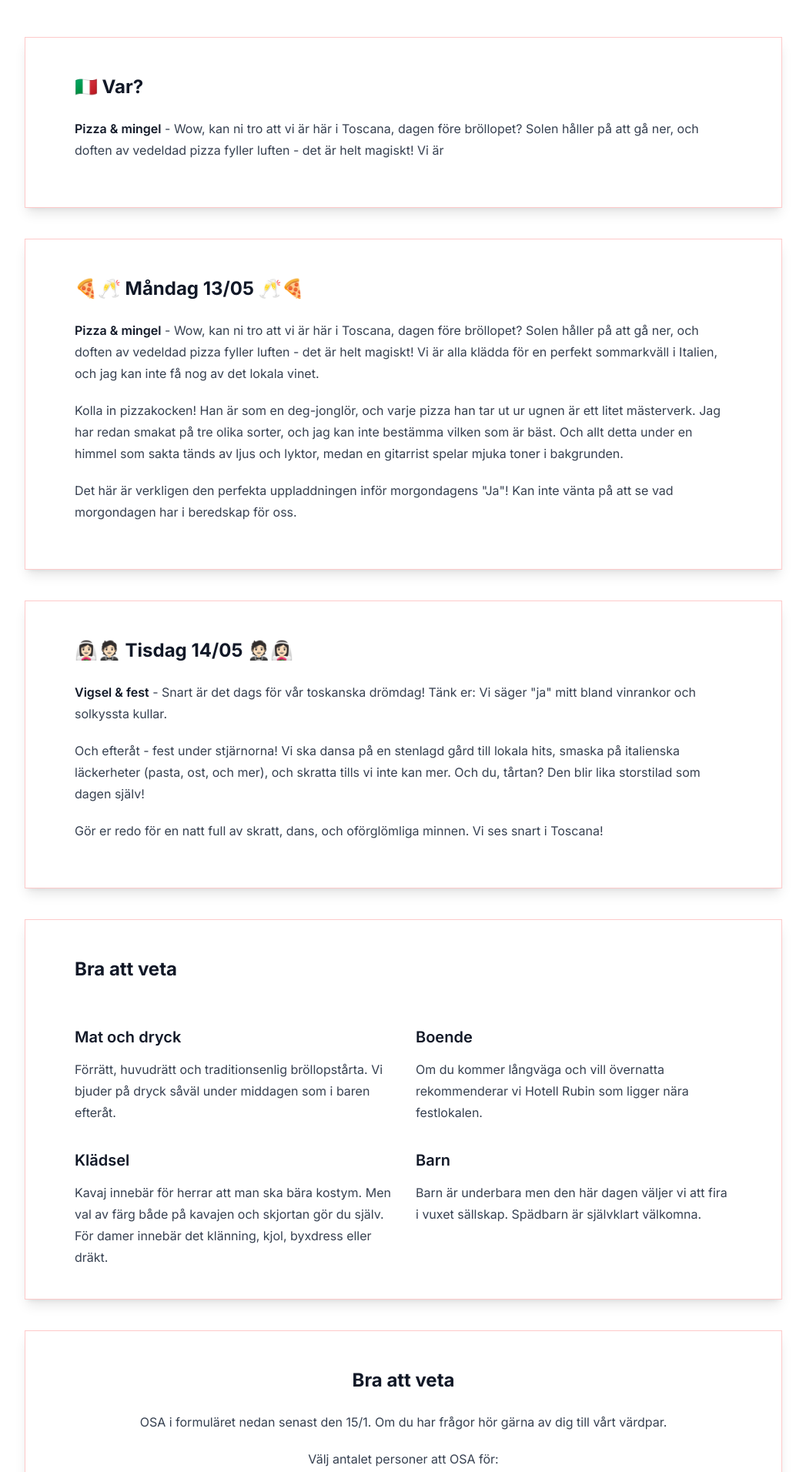
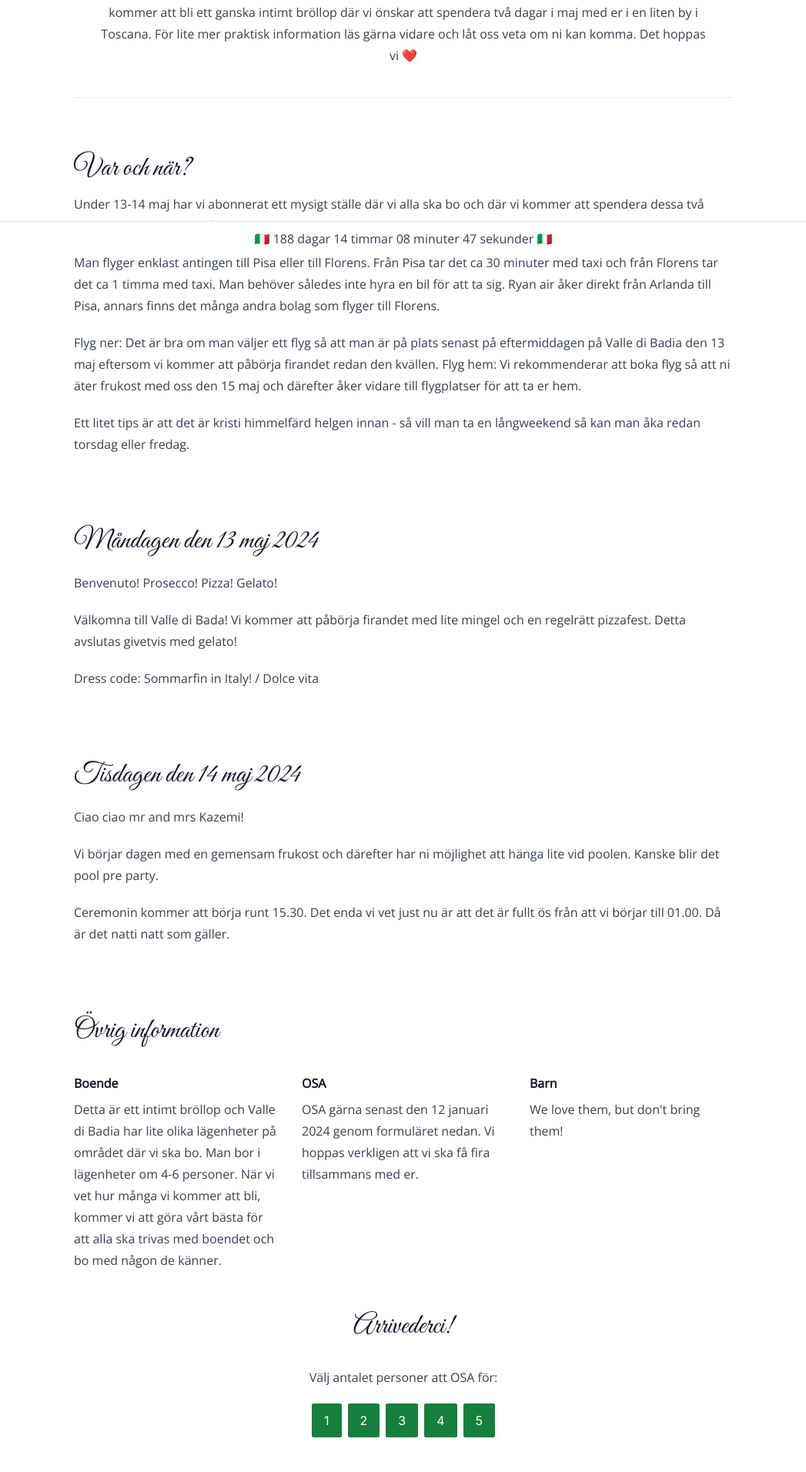
Before and after one commit to scarsam/kazemi, a Next.js app: page / in a window 1280 px wide. Shown: the part 468-2380 px from the top of the page at 77% size, without its empty margins (116-1163 px from the left). Built offline with nearby package versions, Linux system fonts and the light colour scheme.

Commit message:
Take #2 - feedback from mrs kazemi

```diff
--- /dev/null
+++ b/app/components/ConfettiWrapper.tsx
@@ -0,0 +1,10 @@
+"use client";
+
+import Confetti from "react-confetti";
+
+
+export const ConfettiWrapper = () => {
+  return (
+    <Confetti />
+  )
+}
--- a/app/components/CountdownTimer.tsx
+++ b/app/components/CountdownTimer.tsx
@@ -1,5 +1,8 @@
-"use client"
-import React, { useState, useEffect } from 'react';
+"use client";
+import React, { useState, useEffect, useCallback } from "react";
+import { Open_Sans } from "next/font/google";
+
+const open = Open_Sans({ subsets: ["latin"], weight: "400" });
 
 interface Props {
   endDate: Date;
@@ -11,22 +14,26 @@ const CountdownTimer: React.FC<Props> = ({ endDate }) => {
   const [minutes, setMinutes] = useState(0);
   const [seconds, setSeconds] = useState(0);
 
-  const calculateTimeLeft = () => {
+  const calculateTimeLeft = useCallback(() => {
     const now = new Date();
     const difference = endDate.getTime() - now.getTime();
 
     const daysDifference = Math.floor(difference / (1000 * 60 * 60 * 24));
-    const hoursDifference = Math.floor((difference % (1000 * 60 * 60 * 24)) / (1000 * 60 * 60));
-    const minutesDifference = Math.floor((difference % (1000 * 60 * 60)) / (1000 * 60));
+    const hoursDifference = Math.floor(
+      (difference % (1000 * 60 * 60 * 24)) / (1000 * 60 * 60),
+    );
+    const minutesDifference = Math.floor(
+      (difference % (1000 * 60 * 60)) / (1000 * 60),
+    );
     const secondsDifference = Math.floor((difference % (1000 * 60)) / 1000);
 
     return {
       daysDifference,
       hoursDifference,
       minutesDifference,
-      secondsDifference
+      secondsDifference,
     };
-  };
+  }, [endDate]);
 
   useEffect(() => {
     const timerID = setInterval(() => {
@@ -41,9 +48,14 @@ const CountdownTimer: React.FC<Props> = ({ endDate }) => {
   }, [calculateTimeLeft]);
 
   return (
-    <p>
-      {String(days).padStart(2, '0')}dagar {String(hours).padStart(2, '0')}timmar {String(minutes).padStart(2, '0')}minuter {String(seconds).padStart(2, '0')}sekunder
-    </p>
+    <div className="fixed bottom-0 bg-white w-full left-0 right-0 text-center border-t">
+      <p className={`my-2 ${open.className}`}>
+        🇮🇹{' '}
+        {String(days).padStart(2, "0")} dagar {String(hours).padStart(2, "0")}{" "}
+        timmar {String(minutes).padStart(2, "0")} minuter{" "}
+        {String(seconds).padStart(2, "0")} sekunder 🇮🇹
+      </p>
+    </div>
   );
 };
 
--- a/app/components/FormWrapper.tsx
+++ b/app/components/FormWrapper.tsx
@@ -1,9 +1,11 @@
 "use client";
 
-import { useEffect, useRef, useState } from "react";
+import { useRef, useState } from "react";
 import { Form } from "./Form";
 import { createRow } from "../actions/formActions";
 import { useFormState, useFormStatus } from "react-dom";
+// import { ConfettiWrapper } from "./ConfettiWrapper";
+import Confetti from "react-confetti";
 
 const SubmitButton = ({
   status,
@@ -12,34 +14,13 @@ const SubmitButton = ({
   status: string | undefined;
   clearForm: void;
 }) => {
-  // const [success, setSuccess] = useState(false);
   const { pending } = useFormStatus();
-
-  // useEffect(() => {
-  //   let successTimeout: ReturnType<typeof setTimeout> | undefined;
-
-  //   if (status === "success") {
-  //     setSuccess(true);
-
-  //     // Set a new timeout to reset the success state after 4 seconds (2 seconds for "success" and an additional 2 seconds to reset).
-  //     successTimeout = setTimeout(() => {
-  //       setSuccess(false);
-  //     }, 4000);
-  //   }
-
-  //   // Cleanup function to clear the timeout when the component unmounts or status changes.
-  //   return () => {
-  //     if (successTimeout) {
-  //       clearTimeout(successTimeout);
-  //     }
-  //   };
-  // }, [status, clearForm]);
 
   return (
     <button
       disabled={pending}
       type="submit"
-      className="bg-blue-500 hover:bg-blue-700 text-white font-bold py-2 px-4 rounded col-span-2 disabled:opacity-50 disabled:cursor-not-allowed w-full"
+      className="bg-green-700 hover:bg-green-800 text-white py-2 px-4 rounded col-span-2 disabled:opacity-50 disabled:cursor-not-allowed w-full"
     >
       {pending ? "Skickar 🎉 ❤️ 🎉 ❤️ 🎉" : "Skicka"}
     </button>
@@ -57,8 +38,8 @@ export const FormWrapper = () => {
         {[1, 2, 3, 4, 5].map((i) => (
           <button
             key={i}
-            className={`bg-red-200 px-4 py-2 rounded-sm hover:bg-red-300 ${
-              guests === i ? "bg-red-400" : ""
+            className={`bg-green-700 text-white px-4 py-2 mx-1 rounded-sm hover:bg-green-800 ${
+              guests === i ? "bg-red-500" : ""
             }`}
             onClick={() => setGuests(i)}
           >
--- a/app/page.tsx
+++ b/app/page.tsx
@@ -1,11 +1,15 @@
 import Image from "next/image";
 import CountdownTimer from "./components/CountdownTimer";
-import { Form } from "./components/Form";
 import { FormWrapper } from "./components/FormWrapper";
+import { Great_Vibes } from "next/font/google";
+import { Open_Sans } from "next/font/google";
+
+const vibe = Great_Vibes({ subsets: ["latin"], weight: "400" });
+const open = Open_Sans({ subsets: ["latin"], weight: "300" });
 
 export default function Home() {
   return (
-    <main className="flex min-h-screen max-w-5xl m-auto items-center justify-center flex-col py-10 px-5 prose">
+    <main className="flex min-h-screen max-w-5xl m-auto items-center justify-center flex-col py-10 px-5 prose mb-8">
       <section className="font-mono text-center">
         <div className="mb-4 relative w-52 h-52 m-auto">
           <Image
@@ -16,107 +20,126 @@ export default function Home() {
             src="/sam-madde.jpeg"
           />
         </div>
-        <h1 className="text-md mt-20">The Kazemis</h1>
-        <h2 className="text-xs">❤️ 13/05 - 14/05 - 2024 ❤️</h2>
-        <CountdownTimer endDate={new Date("2024-05-13")} />
+        <h1
+          className={`pb-4 text-md mt-20 mb-0 text-5xl ${vibe.className}`}
+        >
+          The Kazemis
+        </h1>
       </section>
-      <section className="pt-10 w-full">
-        <div className="shadow-lg border border-red-200 px-8 pb-4 md:pb-10 md:px-16">
-          <h2>🇮🇹 Var?</h2>
-          <p>
-            <strong>Pizza & mingel</strong> - Wow, kan ni tro att vi är här i
-            Toscana, dagen före bröllopet? Solen håller på att gå ner, och
-            doften av vedeldad pizza fyller luften - det är helt magiskt! Vi är
+      <section className="w-full">
+        <div className="px-8 md:mx-16 text-center border-b pb-5">
+        <h2 className={`text-sm mt-4 ${open.className}`}>13 - 14 maj 2024</h2>
+          <p className={open.className}>
+            Vi älskar varandra! Vi älskar er! Vi ska gifta oss och vill inget
+            hellre än dela den glädjen med just er. Det kommer att bli ett
+            ganska intimt bröllop där vi önskar att spendera två dagar i maj med
+            er i en liten by i Toscana. För lite mer praktisk information läs
+            gärna vidare och låt oss veta om ni kan komma. Det hoppas vi ❤️
           </p>
         </div>
       </section>
-      <section className="pt-10 w-full">
-        <div className="shadow-lg border border-red-200 px-8 pb-4 md:pb-10 md:px-16">
-          <h2>🍕🥂 Måndag 13/05 🥂🍕</h2>
-          <p>
-            <strong>Pizza & mingel</strong> - Wow, kan ni tro att vi är här i
-            Toscana, dagen före bröllopet? Solen håller på att gå ner, och
-            doften av vedeldad pizza fyller luften - det är helt magiskt! Vi är
-            alla klädda för en perfekt sommarkväll i Italien, och jag kan inte
-            få nog av det lokala vinet.
+      <section className="w-full">
+        <div className="px-8 md:px-16">
+          <h2 className={`${vibe.className} text-4xl mb-3`}>Var och när?</h2>
+          <p className={open.className}>
+            Under 13-14 maj har vi abonnerat ett mysigt ställe där vi alla ska
+            bo och där vi kommer att spendera dessa två dagar. I en liten by
+            utanför Pisa, Toscana, i Italien.
           </p>
-          <p>
-            Kolla in pizzakocken! Han är som en deg-jonglör, och varje pizza han
-            tar ut ur ugnen är ett litet mästerverk. Jag har redan smakat på tre
-            olika sorter, och jag kan inte bestämma vilken som är bäst. Och allt
-            detta under en himmel som sakta tänds av ljus och lyktor, medan en
-            gitarrist spelar mjuka toner i bakgrunden.
+          <p className={open.className}>
+            Man flyger enklast antingen till Pisa eller till Florens. Från Pisa
+            tar det ca 30 minuter med taxi och från Florens tar det ca 1 timma
+            med taxi. Man behöver således inte hyra en bil för att ta sig. Ryan
+            air åker direkt från Arlanda till Pisa, annars finns det många andra
+            bolag som flyger till Florens.
           </p>
-          <p>
-            Det här är verkligen den perfekta uppladdningen inför morgondagens
-            &quot;Ja&quot;! Kan inte vänta på att se vad morgondagen har i
-            beredskap för oss.
+          <p className={open.className}>
+            Flyg ner: Det är bra om man väljer ett flyg så att man är på plats
+            senast på eftermiddagen på Valle di Badia den 13 maj eftersom vi
+            kommer att påbörja firandet redan den kvällen. Flyg hem: Vi
+            rekommenderar att boka flyg så att ni äter frukost med oss den 15
+            maj och därefter åker vidare till flygplatser för att ta er hem.
+          </p>
+          <p className={open.className}>
+            Ett litet tips är att det är kristi himmelfärd helgen innan - så
+            vill man ta en långweekend så kan man åka redan torsdag eller
+            fredag.
           </p>
         </div>
       </section>
-      <section className="pt-10 w-full">
-        <div className="shadow-lg border border-red-200 px-8 pb-4 md:pb-10 md:px-16">
-          <h2>👰🏻‍♀️🤵🏻 Tisdag 14/05 🤵🏻👰🏻‍♀️</h2>
-          <article>
+      <section className="w-full">
+        <div className="px-8 md:px-16">
+          <h2 className={`${vibe.className} text-4xl mb-3`}>
+            Måndagen den 13 maj 2024
+          </h2>
+          <article className={open.className}>
+            <p>Benvenuto! Prosecco! Pizza! Gelato!</p>
             <p>
-              <strong>Vigsel & fest</strong> - Snart är det dags för vår
-              toskanska drömdag! Tänk er: Vi säger &quot;ja&quot; mitt bland
-              vinrankor och solkyssta kullar.
+              Välkomna till Valle di Bada! Vi kommer att påbörja firandet med
+              lite mingel och en regelrätt pizzafest. Detta avslutas givetvis
+              med gelato!
+            </p>
+            <p>Dress code: Sommarfin in Italy! / Dolce vita</p>
+          </article>
+        </div>
+      </section>
+      <section className="w-full">
+        <div className="px-8 md:px-16">
+          <h2 className={`${vibe.className} text-4xl mb-3`}>
+            Tisdagen den 14 maj 2024
+          </h2>
+          <article className={open.className}>
+            <p>Ciao ciao mr and mrs Kazemi!</p>
+            <p>
+              Vi börjar dagen med en gemensam frukost och därefter har ni
+              möjlighet att hänga lite vid poolen. Kanske blir det pool pre
+              party.
             </p>
             <p>
-              Och efteråt - fest under stjärnorna! Vi ska dansa på en stenlagd
-              gård till lokala hits, smaska på italienska läckerheter (pasta,
-              ost, och mer), och skratta tills vi inte kan mer. Och du, tårtan?
-              Den blir lika storstilad som dagen själv!
-            </p>
-          </article>
-          <article>
-            <p>
-              Gör er redo för en natt full av skratt, dans, och oförglömliga
-              minnen. Vi ses snart i Toscana!
+              Ceremonin kommer att börja runt 15.30. Det enda vi vet just nu är
+              att det är fullt ös från att vi börjar till 01.00. Då är det natti
+              natt som gäller.
             </p>
           </article>
         </div>
       </section>
-      <section className="pt-10 w-full">
-        <div className="shadow-lg border border-red-200 px-8 pb-4 md:pb-10 md:px-16 grid grid-cols-2 gap-x-8">
-          <h2 className="col-span-2">Bra att veta</h2>
-          <article>
-            <h3>Mat och dryck</h3>
-            Förrätt, huvudrätt och traditionsenlig bröllopstårta. Vi bjuder på
-            dryck såväl under middagen som i baren efteråt.
+      <section className="w-full">
+        <div className="px-8 md:pb-8 md:px-16 grid grid-cols-3 gap-x-8">
+          <h2 className={`col-span-3 text-4xl mb-3 ${vibe.className}`}>
+            Övrig information
+          </h2>
+          <article className={`${open.className} col-span-2 md:col-span-1`}>
+            <h4>Boende</h4>
+            <p>
+              Detta är ett intimt bröllop och Valle di Badia har lite olika
+              lägenheter på området där vi ska bo. Man bor i lägenheter om 4-6
+              personer. När vi vet hur många vi kommer att bli, kommer vi att
+              göra vårt bästa för att alla ska trivas med boendet och bo med
+              någon de känner.
+            </p>
           </article>
-          <article>
-            <h3>Boende</h3>
-            Om du kommer långväga och vill övernatta rekommenderar vi Hotell
-            Rubin som ligger nära festlokalen.
+          <article className={`${open.className} col-span-2 md:col-span-1`}>
+            <h4>OSA</h4>
+            <p>OSA gärna senast den 12 januari 2024 genom formuläret nedan. Vi
+              hoppas verkligen att vi ska få fira tillsammans med er.</p>
           </article>
-          <article>
-            <h3>Klädsel</h3>
-            Kavaj innebär för herrar att man ska bära kostym. Men val av färg
-            både på kavajen och skjortan gör du själv. För damer innebär det
-            klänning, kjol, byxdress eller dräkt.
-          </article>
-          <article>
-            <h3>Barn</h3>
-            Barn är underbara men den här dagen väljer vi att fira i vuxet
-            sällskap. Spädbarn är självklart välkomna.
+          <article className={`${open.className} col-span-2 md:col-span-1`}>
+            <h4>Barn</h4>
+            <p>We love them, but don&apos;t bring them!</p>
           </article>
         </div>
       </section>
-      <section className="pt-10 w-full">
-        <div className="shadow-lg border border-red-200 px-8 pb-4 md:pb-10 md:px-16 grid grid-cols-2 gap-x-8">
+      <section className="w-full relative">
+        <div className="px-8 pb-4 md:pb-6 md:px-16 grid grid-cols-2 gap-x-8">
           <div className="text-center col-span-2">
-            <h2>Bra att veta</h2>
-            <p>
-              OSA i formuläret nedan senast den 15/1. Om du har frågor hör gärna
-              av dig till vårt värdpar.
-            </p>
-            <p>Välj antalet personer att OSA för:</p>
+            <h1 className={vibe.className}>Arrivederci!</h1>
+
+            <p className={open.className}>Välj antalet personer att OSA för:</p>
           </div>
           <FormWrapper />
         </div>
       </section>
+      <CountdownTimer endDate={new Date("2024-05-13")} />
     </main>
   );
 }
--- a/package.json
+++ b/package.json
@@ -13,6 +13,7 @@
     "google-spreadsheet": "^4.1.0",
     "next": "14.0.0",
     "react": "^18",
+    "react-confetti": "^6.1.0",
     "react-dom": "^18"
   },
   "devDependencies": {
```
Also changed, not shown: app/components/Form.tsx (+20 -3 lines), app/globals.css (+10 -0 lines), 1 other file (tests, documents, lock files or other folders).
